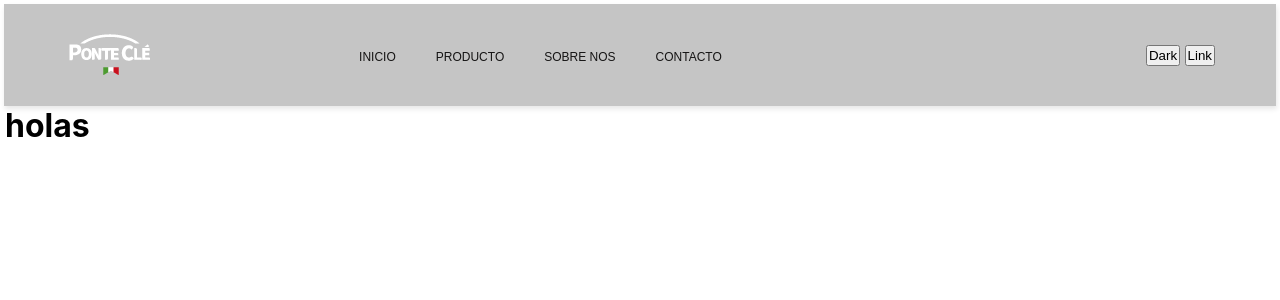
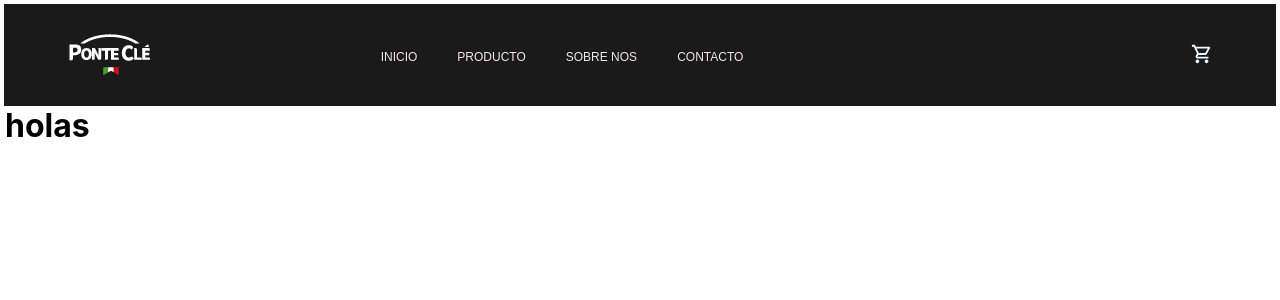
Before and after one commit to SebaGimenezOk/tienda-React, a React (Create React App) app: page / in a window 1280 px wide. Shown: the top 300 px of the page. Built offline with nearby package versions, Linux system fonts and the light colour scheme.

Commit message:
ajuste de librerias ok

```diff
--- a/src/App.js
+++ b/src/App.js
@@ -1,9 +1,11 @@
 import NavBar from './components/NavBar/NavBar';
 import './App.scss';
 
+
+
 function App() {
   return (
-    <div className="container">
+    <div className="container App">
     <NavBar/>
     <h1> holas</h1>
 
--- a/src/components/Button/Button.js
+++ b/src/components/Button/Button.js
@@ -1,9 +1,13 @@
 import Button from 'react-bootstrap/Button';
+import './Button.scss';
+import ShoppingCartOutlinedIcon from '@mui/icons-material/ShoppingCartOutlined';
 
 function CartWidget() {
     return (
       <>
-    <Button variant="dark">Dark</Button> <Button variant="link">Link</Button>
+    <Button className='carrito'>
+         <ShoppingCartOutlinedIcon s/>
+         </Button>
       </>
   );
 }
--- a/src/components/Button/Button.scss
+++ b/src/components/Button/Button.scss
@@ -0,0 +1,6 @@
+.carrito{
+    background-color: transparent;
+    border: 0;
+    color: aliceblue;
+
+}
--- a/src/components/NavBar/NavBar.js
+++ b/src/components/NavBar/NavBar.js
@@ -1,6 +1,7 @@
 
 import './NavBar.scss'
 import CartWidget from '../Button/Button';
+
 
 
 
--- a/src/components/NavBar/NavBar.scss
+++ b/src/components/NavBar/NavBar.scss
@@ -1,8 +1,8 @@
 .navbar-primary {
     float: left;
     width: 100%;
-    background-color: rgb(197, 197, 197);
-    box-shadow: 1px 3px 5px #e7e7e7;
+    background-color: rgb(27, 26, 26);
+    // box-shadow: 1px 3px 5px #e7e7e7;
     display: flex;
     justify-content: space-between;
     padding: 5px 60px;
@@ -16,7 +16,7 @@
             margin: 0px 10px;
             button {
                 background: none;
-                color: #161515;
+                color: #ece8e8;
                 border: none;
                 font-size: 12px;
                 cursor: pointer;
```
Also changed, not shown: package.json (+7 -0 lines), public/assets/cart-shopping.svg (added), public/index.html (line endings or trailing spaces), src/components/ItemProduct/ItemProduct.js (added), src/components/ItemProduct/ItemProduct.scss (added), 1 other file (tests, documents, lock files or other folders).
